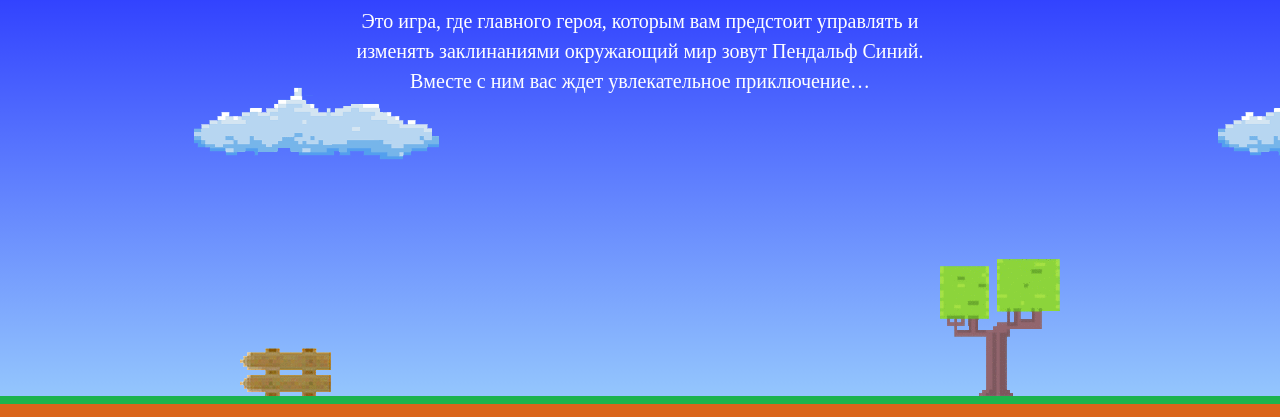
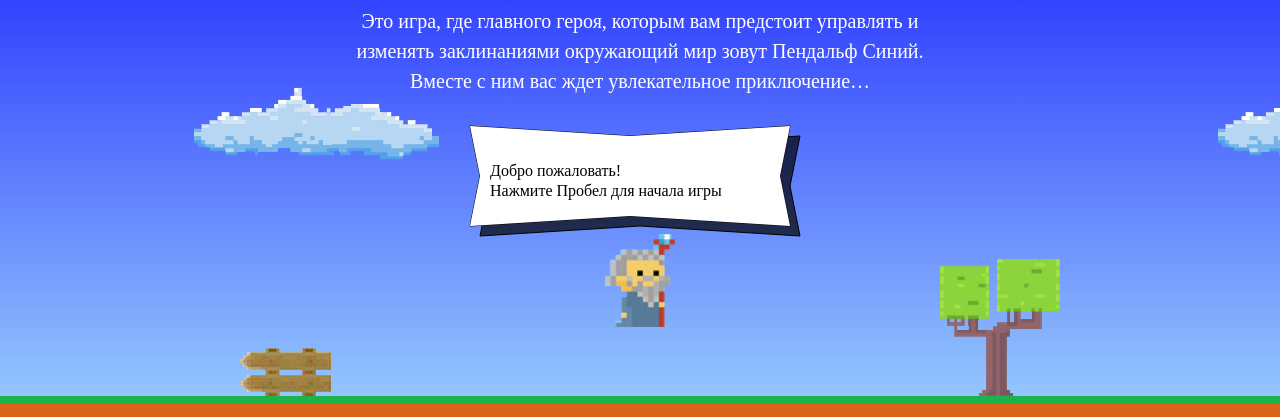
Before and after one commit to oliktva/138410-code-and-magick, a website: page index.html in a window 1280 px wide. Shown: the part 203-620 px from the top of the page. Drawn offline with Linux system fonts and the light colour scheme; a web font is replaced by a local one.

Commit message:
implementation task 1

```diff
--- a/index.html
+++ b/index.html
@@ -168,6 +168,26 @@
     <p class="setup-similar-label">Петр Петров</p>
   </div>
 </template>
+<script>
+  var fireballSize = 22;
+  var getFireballSpeed = function(left) {
+    return left ? 5 : 2;
+  };
 
+  var wizardSpeed = 3;
+  var wizardWidth = 70;
+  var getWizardHeight = function(wizardWidth) {
+    return 1.337 * wizardWidth;
+  };
+
+  function getWizardX(width) {
+    return (width - wizardWidth) / 2;
+  };
+
+  function getWizardY(height) {
+    return (height - getWizardHeight(wizardWidth)) * 2 / 3;
+  };
+</script>
+<script src="js/game.js"></script>
 </body>
 </html>
```
